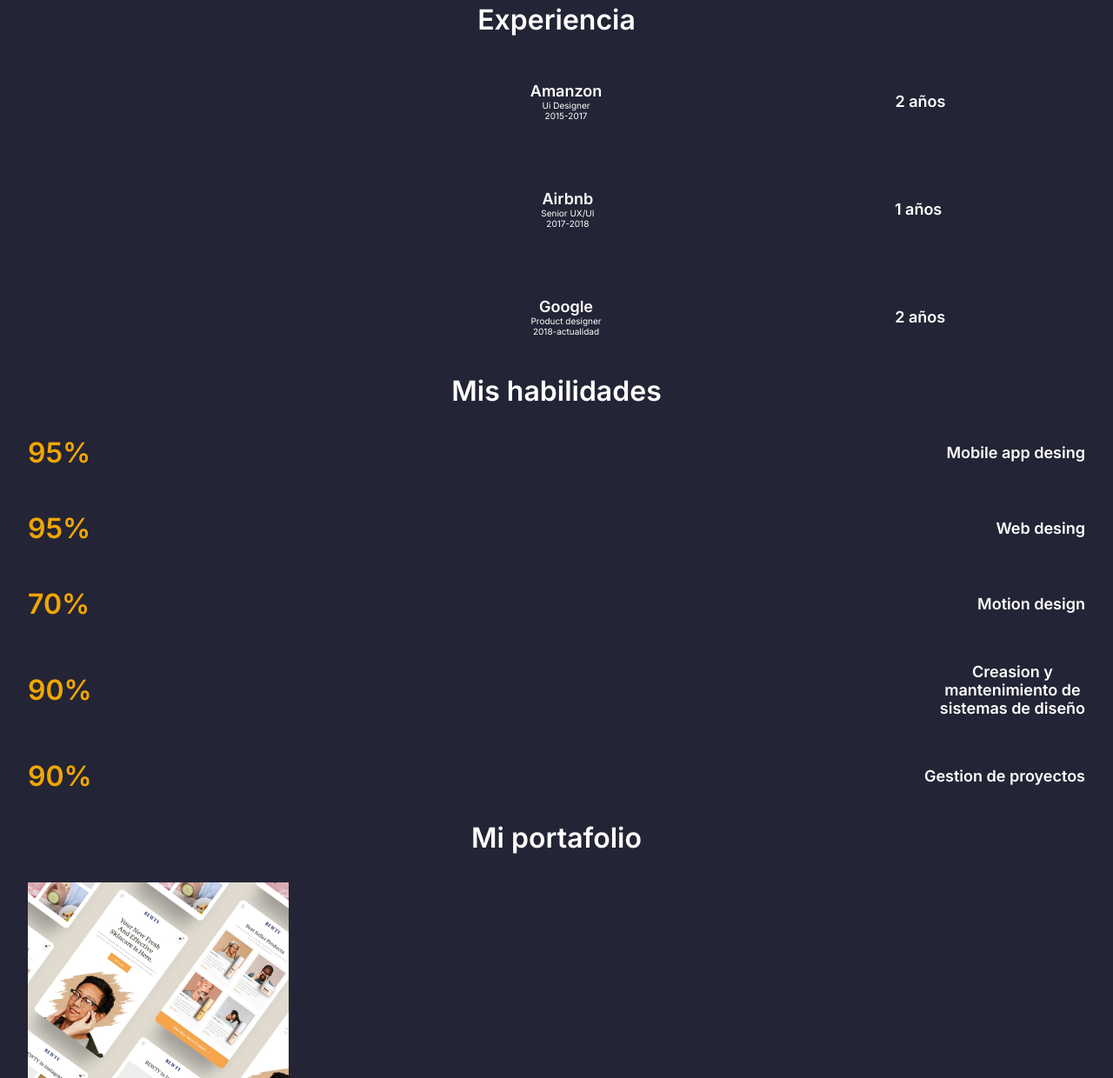
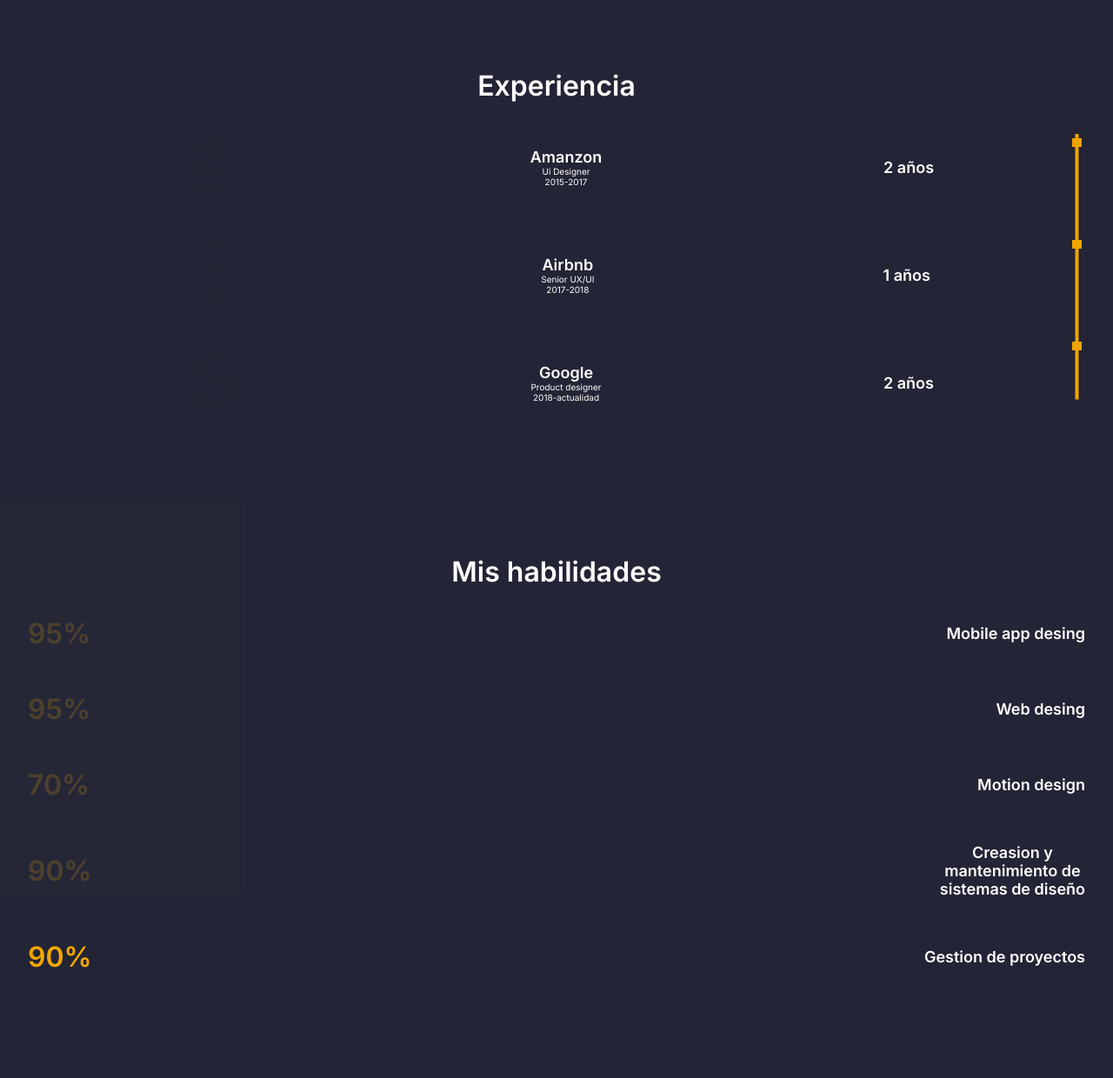
Before and after one commit to mahz24/Mi-portafolio, a plain HTML site: page index.html in a window 1280 px wide. Shown: the part 696-1936 px from the top of the page at 87% size. Drawn offline with Linux system fonts and the light colour scheme.

Commit message:
Estuve posicionando algunos vectores

```diff
--- a/index.html
+++ b/index.html
@@ -59,6 +59,7 @@
     </section>
     <section id="exp-inf">
         <h2>Experiencia</h2>
+        <div class="icon">
             <div class="info-experience">
                 <div>
                     <img src="./Portafolio 2/assets/Íconos/ant-design_amazon-outlined.svg" alt="">
@@ -91,9 +92,13 @@
                 </div>
                 <h3>2 años</h3>
             </div>
+            <img src="./Portafolio 2/assets/Vectores/Group 35.svg" alt="">
+        </div>
+
     </section>
     <section id="abilities-personal">
         <h2>Mis habilidades</h2>
+        <div class="vector">
             <div class="hab-items">
             <h2><span>95%</span></h2>
             <div> <h3>Mobile app desing</h3></div>
@@ -114,6 +119,8 @@
             <h2><span>90%</span></h2>
             <div> <h3>Gestion de proyectos</h3></div>
         </div>
+        <img src="./Portafolio 2/assets/Vectores/Rectangle 34-1.svg" alt="">
+       </div>
     </section>
     <section id="port">
         <h2>Mi portafolio</h2>
--- a/styles/styles.css
+++ b/styles/styles.css
@@ -96,6 +96,7 @@ input#menu-hamburguesa:checked ~ ul{
     background-image: url('../Portafolio 2/assets/Vectores/Rectangle 33.svg');
     text-align: center;
     padding: 1.5rem;
+    padding-top: 2rem;
 }
 
 #personal-info-section>div{
@@ -115,6 +116,11 @@ h2{
 
 }
 
+#exp-inf{
+    margin: 3rem 0;
+    padding: 20px;
+}
+
 #exp-inf>h2{
     text-align: center;
     margin: 1rem;
@@ -128,6 +134,16 @@ h2{
     margin: .5rem;
 }
 
+#exp-inf>.icon{
+    position: relative;
+}
+#exp-inf>.icon>img{
+    position: absolute;
+    margin-right: 1rem;
+    right: 0;
+    top: 20px;
+}
+
 #exp-inf .info-experience p{
     font-size: 10px;
     text-align: center;
@@ -138,11 +154,28 @@ h3{
     font-size: 18px;
 }
 
+#abilities-personal{
+    position: relative;
+    margin: 3rem 0;
+    padding-top: 4rem;
+    padding-bottom: 4rem;
+    z-index: 100;
+}
+
+#abilities-personal>.vector>img{
+    position: absolute;
+    top: 0;
+    z-index: 0;
+    width: 100px 100%;
+
+
+}
+
 #abilities-personal>h2{
     text-align: center;
 }
 
-#abilities-personal>.hab-items{
+#abilities-personal>.vector>.hab-items{
     display: flex;
     align-items: center;
     justify-content: space-between;
@@ -151,7 +184,7 @@ h3{
     text-align: center;
 }
 
-#abilities-personal>.hab-items span{
+#abilities-personal>.vector>.hab-items span{
   color: var(--accent-color);
   font-size: 32px;
 
```
Lines whose indentation alone changed are shown as unchanged.
